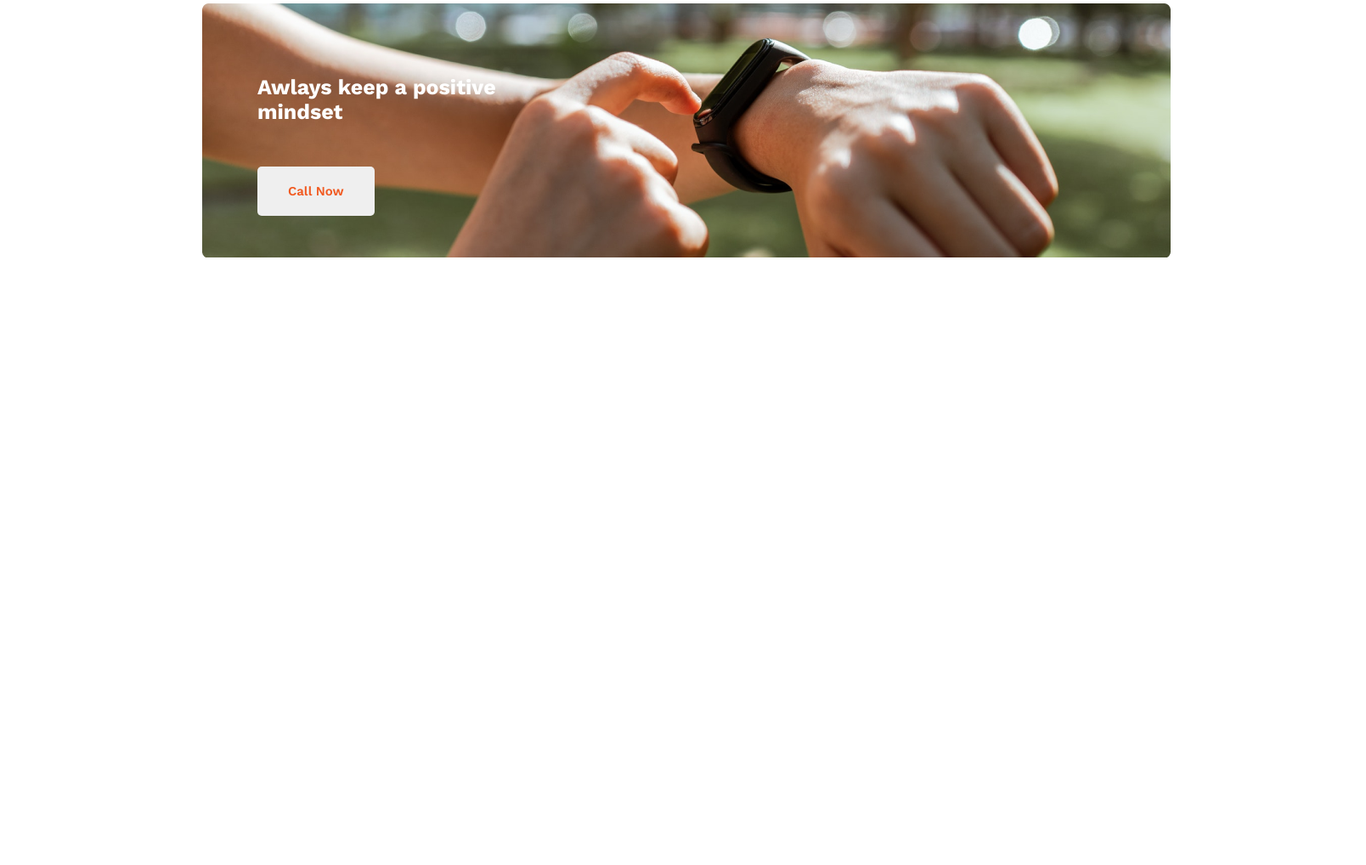
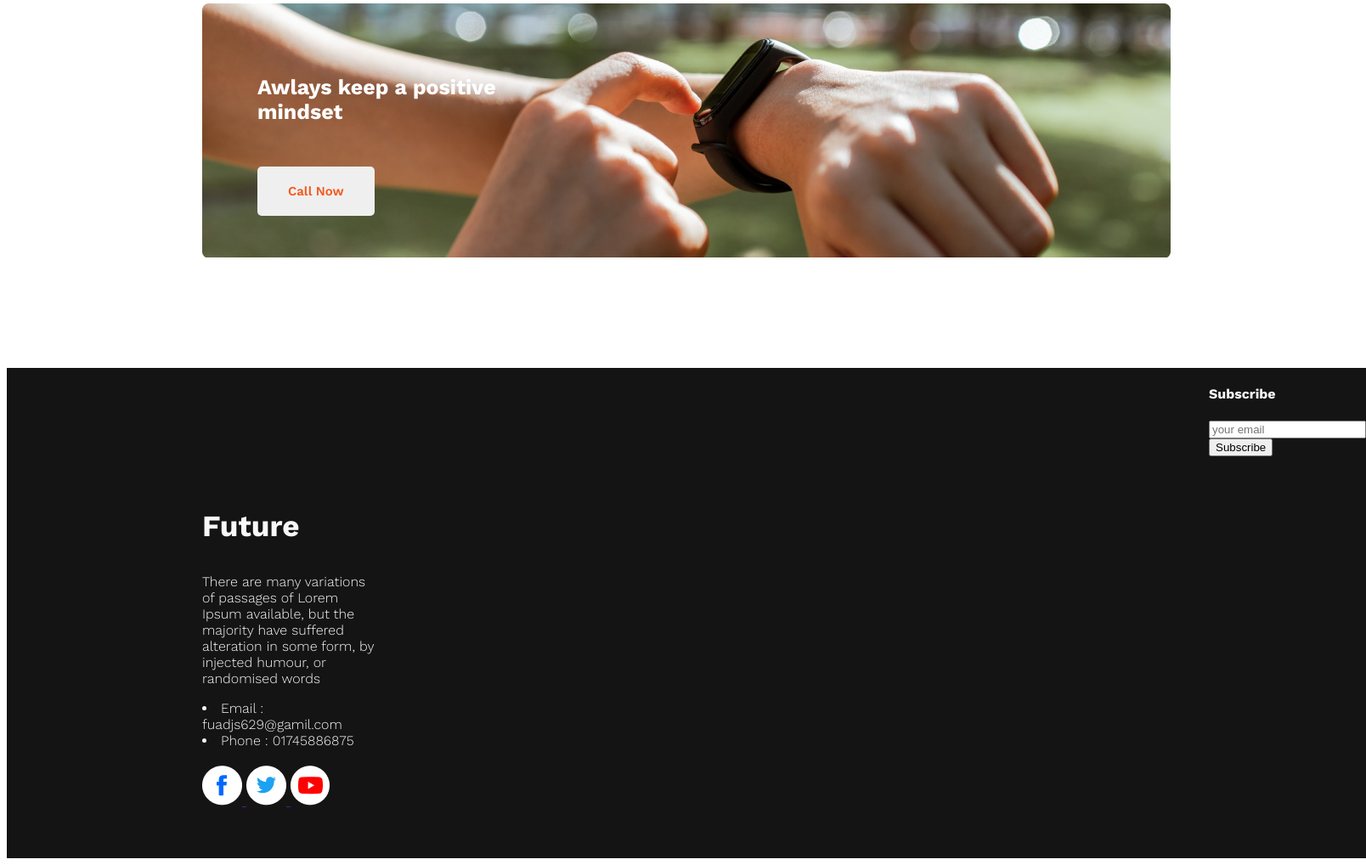
Before and after one commit to fuadjs/new-year-new-me, a plain HTML site: page index.html in a window 1280 px wide. Shown: the part 2315-3333 px from the top of the page at 85% size, 1608 px wide, since content can reach past the window. Before the commit the page ends 2626 px from the top, so only its background shows below. Drawn offline with nearby package versions, Linux system fonts and the light colour scheme.

Commit message:
added footer

```diff
--- a/index.html
+++ b/index.html
@@ -84,13 +84,32 @@
         </section>
     </main>
     <footer>
-        <div>
-
+      <div class="contact">
+        <div class="footer-title">
+            <h3>Future</h3>
+            <p>There are many variations of passages of Lorem Ipsum available, but the majority have suffered alteration in some form, by injected humour, or randomised words</p>
+            <li>Email : fuadjs629@gamil.com</li>
+            <li>Phone : 01745886875</li>
+            <div class="icons">
+              <a href="">
+                    <img src="images/icons/fb.png" alt="">
+             </a>
+                <a href="">
+                 <img src="images/icons/twitter.png" alt="">
+             </a>
+             <a href="">
+                 <img src="images/icons/youtube.png" alt="">
+             </a>
+             </div>
         </div>
-        <div>
-
+        <div class="form-contact">
+            <h4 class="ftr-title">Subscribe</h4>
+            <form class="form">
+                <input type="email" name="" id="" placeholder="your email">
+            </form>
+            <button class="button-primary">Subscribe</button>
         </div>
-
+      </div>
     </footer>
 </body>
 </html>
--- a/styles/style.css
+++ b/styles/style.css
@@ -99,6 +99,7 @@ nav{
     font-size: 16px;
     margin-top: 0;
 }
+/* section.... */
 .section{
     background-image: url('../images/watch.png');
     background-repeat: no-repeat;
@@ -129,3 +130,40 @@ nav{
     border-radius: 5px;
     border: 0;
 }
+/* footer... */
+/* contact-styles */
+.contact{
+    display: flex;
+    gap: 330px;
+    background: #151414;
+    margin-top: 130px;
+    /* margin-left: 200px; */
+    width: 1600px;
+    height: 577px;
+    color: #F8F8F8;
+    font-family: 'Work Sans', sans-serif;
+}
+.footer-title{
+    text-align: left;
+    padding-top: 130px;
+    padding-left: 230px;
+    padding-right: 650px;
+}
+.ftr-title{
+
+}
+.icons{
+    padding-top: 20px;
+}
+h3{
+    font-weight: 700;
+    font-size: 35px;
+}
+p{
+    font-weight: 500;
+    font-size: 16px
+}
+li{
+    font-weight: 400;
+    font-size: 16px;
+}
```
